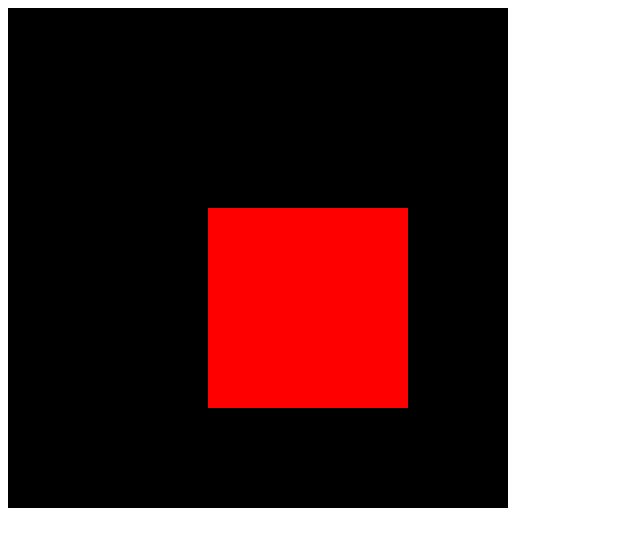
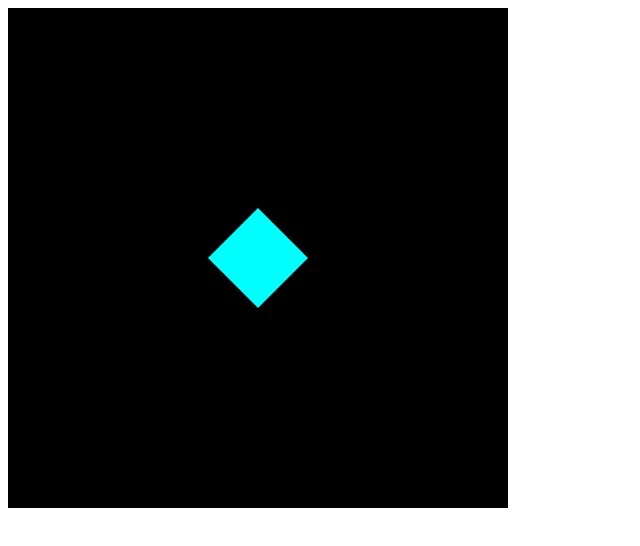
Before and after one commit to xexzee/webgl-shaders-boilerplate, a plain HTML site: page index.html in a window 1280 px wide. Shown: the whole page, without its empty margins (0-640 px from the left). Drawn offline with Linux system fonts and the light colour scheme.

Commit message:
clean up code and comments

```diff
--- a/index.html
+++ b/index.html
@@ -2,13 +2,8 @@
 <head>
 
 </head>
-<!-- vertex shader, handles positional data for every rendered vertex -->
-<!-- simple vertex shader, converts vertex data from the html canvas element's coordinate system to webgl's coordinate system -->
+<!-- simple vertex shader, converts vertex data from the canvas element's coordinate system to webgl's coordinate system -->
 <script id="vertex-shader" type="x-shader/x-vertex">
-    #ifdef GL_ES
-        precision highp float;
-    #endif
-
     attribute vec2 canvasPosition;
     uniform vec2 canvasDimensions;
 
@@ -16,11 +11,16 @@
         gl_Position = vec4((canvasPosition.x - canvasDimensions.x / 2.0) / (canvasDimensions.x / 2.0), (canvasPosition.y - canvasDimensions.y / 2.0) / (canvasDimensions.y / -2.0), 0.0, 1.0);
     }
 </script>
-<!-- fragment shader, handles color data for every rendered pixel -->
-<!-- simple fragment shader, sets the color variable webgl is using to whatever color is passed in to the 'color' variable -->
+<!-- simple fragment shader, sets the color of the rendered pixel to the 'color' uniform value -->
 <script id="fragment-shader" type="x-shader/x-fragment">
+    #ifdef GL_ES
+        precision highp float;
+    #endif
+
+    uniform vec4 color;
+
     void main() {
-      gl_FragColor = vec4(1.0, 0.0, 0.0, 1.0);
+      gl_FragColor = color;
     }
 </script>
 <script src="script.js"></script>
--- a/script.js
+++ b/script.js
@@ -1,85 +1,69 @@
+
+// on page load...
 window.addEventListener('load', () => {
 
-    // get the canvas element and its webgl graphics context
+    // get canvas element and the webgl graphics context
     const webglCanvas = document.querySelector('#webgl-canvas');
     const webgl = webglCanvas.getContext('webgl');
 
-    // call the functions that create and compile and the webgl shaders/program
-    const shaders = compileShaders('vertex-shader', 'fragment-shader');
-    const program = initializeProgram(shaders.vertexShader, shaders.fragmentShader);
+    // compile the vertex and fragment shaders
+    let vertexShader = webgl.createShader(webgl.VERTEX_SHADER);
+    webgl.shaderSource(vertexShader, document.querySelector(`#vertex-shader`).textContent);
+    webgl.compileShader(vertexShader);
+    if(!webgl.getShaderParameter(vertexShader, webgl.COMPILE_STATUS))
+        console.log(webgl.getShaderInfoLog(vertexShader));
+    let fragmentShader = webgl.createShader(webgl.FRAGMENT_SHADER);
+    webgl.shaderSource(fragmentShader, document.querySelector(`#fragment-shader`).textContent);
+    webgl.compileShader(fragmentShader);
+    if(!webgl.getShaderParameter(fragmentShader, webgl.COMPILE_STATUS))
+        console.log(webgl.getShaderInfoLog(vertexShader));
 
+    // create new webgl program and attach shaders
+    let program = webgl.createProgram();
+    webgl.attachShader(program, vertexShader);
+    webgl.attachShader(program, fragmentShader);
+    webgl.linkProgram(program);
+    if (!webgl.getProgramParameter(program, webgl.LINK_STATUS))
+        console.log(webgl.getProgramInfoLog(program));
     webgl.useProgram(program);
 
-    // vertices of a square
-    let vertexData = new Float32Array([200, 200, 400, 200, 200, 400, 400, 200, 400, 400, 200, 400]);
+    // create a new buffer for vertex data and load vertices into it
+    let vertices = [250, 200, 300, 250, 200, 250, 250, 300, 300, 250, 200, 250];
+    const vertexBuffer = webgl.createBuffer();
+    webgl.bindBuffer(webgl.ARRAY_BUFFER, vertexBuffer);
+    webgl.bufferData(webgl.ARRAY_BUFFER, new Float32Array(vertices), webgl.STATIC_DRAW);
 
-    // buffer vertex data (webgl.STATIC_DRAW specifies that this buffer will only be set once)
-    let vertexBuffer = bufferVertexData(vertexData, webgl.STATIC_DRAW);
-
+    // bind the vertex buffer to the 'canvasPosition' attribute
     var canvasPosition = webgl.getAttribLocation(program, 'canvasPosition');
     webgl.vertexAttribPointer(canvasPosition, 2, webgl.FLOAT, false, 0, 0);
     webgl.enableVertexAttribArray(canvasPosition);
 
-    // renders the image and requests the next animation frame
+    // start the animation
+    animate();
+
+    // run for every frame
     function animate() {
 
-        // set the gl viewport to match the canvas element size (important for if the canvas is resized)
+        // set viewport dimensions
         webgl.viewport(0, 0, webglCanvas.width, webglCanvas.height);
 
-        // color to use when clearing color buffers
+        // set clear color and clear buffers
         webgl.clearColor(0, 0, 0, 1);
-
-        // clears all color buffers
         webgl.clear(webgl.COLOR_BUFFER_BIT);
 
+        // bind the canvas width and height to the 'canvasDimensions' uniform
         let canvasDimensions = webgl.getUniformLocation(program, 'canvasDimensions');
         webgl.uniform2fv(canvasDimensions, [webglCanvas.width, webglCanvas.height]);
 
-        webgl.drawArrays(webgl.TRIANGLES, 0, vertexData.length / 2);
+        // bind a color to the 'color' uniform
+        let color = webgl.getUniformLocation(program, 'color');
+        webgl.uniform4fv(color, [0.0, 1.0, 1.0, 1.0]);
 
+        // draw triangles using the vertices in the vertex buffer
+        webgl.drawArrays(webgl.TRIANGLES, 0, vertices.length / 2);
+
+        // request the next frame
         requestAnimationFrame(animate);
-    }
 
-    // begin the animation
-    animate();
-
-    // compiles the vertex and fragment shaders
-    function compileShaders(vertexShaderId, fragmentShaderId) {
-        let vertexShader = webgl.createShader(webgl.VERTEX_SHADER);
-        webgl.shaderSource(vertexShader, document.querySelector(`#${vertexShaderId}`).textContent);
-        webgl.compileShader(vertexShader);
-
-        if(!webgl.getShaderParameter(vertexShader, webgl.COMPILE_STATUS))
-            console.log(webgl.getShaderInfoLog(vertexShader));
-
-        let fragmentShader = webgl.createShader(webgl.FRAGMENT_SHADER);
-        webgl.shaderSource(fragmentShader, document.querySelector(`#${fragmentShaderId}`).textContent);
-        webgl.compileShader(fragmentShader);
-
-        if(!webgl.getShaderParameter(fragmentShader, webgl.COMPILE_STATUS))
-            console.log(webgl.getShaderInfoLog(vertexShader));
-
-        return {vertexShader: vertexShader, fragmentShader: fragmentShader};
-    }
-
-    // creates a new webgl program from the given shaders
-    function initializeProgram(vertexShader, fragmentShader) {
-        let program = webgl.createProgram();
-        webgl.attachShader(program, vertexShader);
-        webgl.attachShader(program, fragmentShader);
-        webgl.linkProgram(program);
-
-        if (!webgl.getProgramParameter(program, webgl.LINK_STATUS))
-            console.log(webgl.getProgramInfoLog(program));
-
-        return program;
-    }
-
-    // creates, binds, and loads data into a new vertex buffer
-    function bufferVertexData(data, usage) {
-        const vertexBuffer = webgl.createBuffer();
-        webgl.bindBuffer(webgl.ARRAY_BUFFER, vertexBuffer);
-        webgl.bufferData(webgl.ARRAY_BUFFER, data, usage);
-        return vertexBuffer;
     }
 });
```
